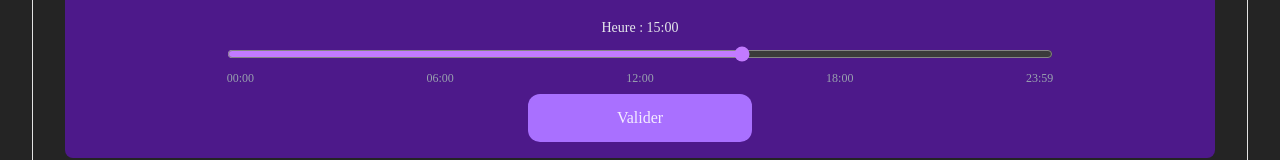
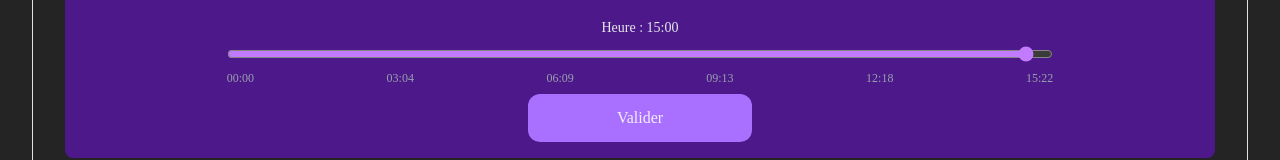
Before and after one commit to Dusidea/Ultron_front, a React (Vite) app in the folder front/: page / in a window 1280 px wide. Shown: the part 369-529 px from the top of the page. Built offline with nearby package versions, Linux system fonts and the light colour scheme; no server answers; a web font is replaced by a local one.

Commit message:
added limitation to hours in datepicker and slider if selected date is today

```diff
--- a/front/src/components/InstantSelector.jsx
+++ b/front/src/components/InstantSelector.jsx
@@ -66,8 +66,41 @@ function InstantSelector({
   const sliderValue = selectedDate
     ? getHours(selectedDate) * 60 + getMinutes(selectedDate)
     : 0;
+
+  //date limits : begginning of available data until current date and time
   const minAvailableDate = new Date(2025, 8, 30);
   const today = new Date();
+
+  //testing if date is set to current date
+  function isToday(date) {
+    if (!date || !(date instanceof Date) || isNaN(date)) return false;
+    const today = new Date();
+    return (
+      date.getFullYear() === today.getFullYear() &&
+      date.getMonth() === today.getMonth() &&
+      date.getDate() === today.getDate()
+    );
+  }
+
+  //preventing choosing future hours for today
+  const maxCurrentTime = isToday(selectedDate)
+    ? new Date(0, 0, 0, today.getHours(), 0)
+    : new Date(0, 0, 0, 23, 55);
+
+  const maxMinutes = isToday(selectedDate)
+    ? today.getHours() * 60 + today.getMinutes()
+    : 1439;
+
+  // Dynamic math to build time markers on the slider
+  const tickCount = 6; // number of markers
+  const tickStep = maxMinutes / (tickCount - 1);
+
+  const ticks = Array.from({ length: tickCount }, (_, i) => {
+    const minutes = Math.round(i * tickStep);
+    const hours = Math.floor(minutes / 60);
+    const mins = minutes % 60;
+    return `${String(hours).padStart(2, "0")}:${String(mins).padStart(2, "0")}`;
+  });
 
   return (
     <div className="p-4 bg-medium-purple-900 rounded-lg flex flex-col">
@@ -77,7 +110,7 @@ function InstantSelector({
           <select
             value={game}
             onChange={(e) => setGame(e.target.value)}
-            className="bg-black truncate w-full max-w-full"
+            className="bg-black truncate w-full max-w-full xl:w-1/4"
           >
             {/* mobile version display truncated values */}
             {games.map((g) => (
@@ -111,6 +144,8 @@ function InstantSelector({
               onChange={handleDateChange}
               minDate={minAvailableDate}
               maxDate={today}
+              minTime={new Date(0, 0, 0, 0, 0)}
+              maxTime={maxCurrentTime}
               showTimeSelect
               timeFormat="HH:mm"
               timeIntervals={15}
@@ -135,18 +170,16 @@ function InstantSelector({
             <input
               type="range"
               min={0}
-              max={1439}
+              max={maxMinutes}
               step={15}
               value={sliderValue}
               onChange={handleMinuteChange}
               className="w-3/4 accent-purple-400"
             />
             <div className="flex justify-between w-3/4 text-xs text-gray-400">
-              <span>00:00</span>
-              <span>06:00</span>
-              <span>12:00</span>
-              <span>18:00</span>
-              <span>23:59</span>
+              {ticks.map((label, i) => (
+                <span key={i}>{label}</span>
+              ))}
             </div>
           </div>
         )}
```
